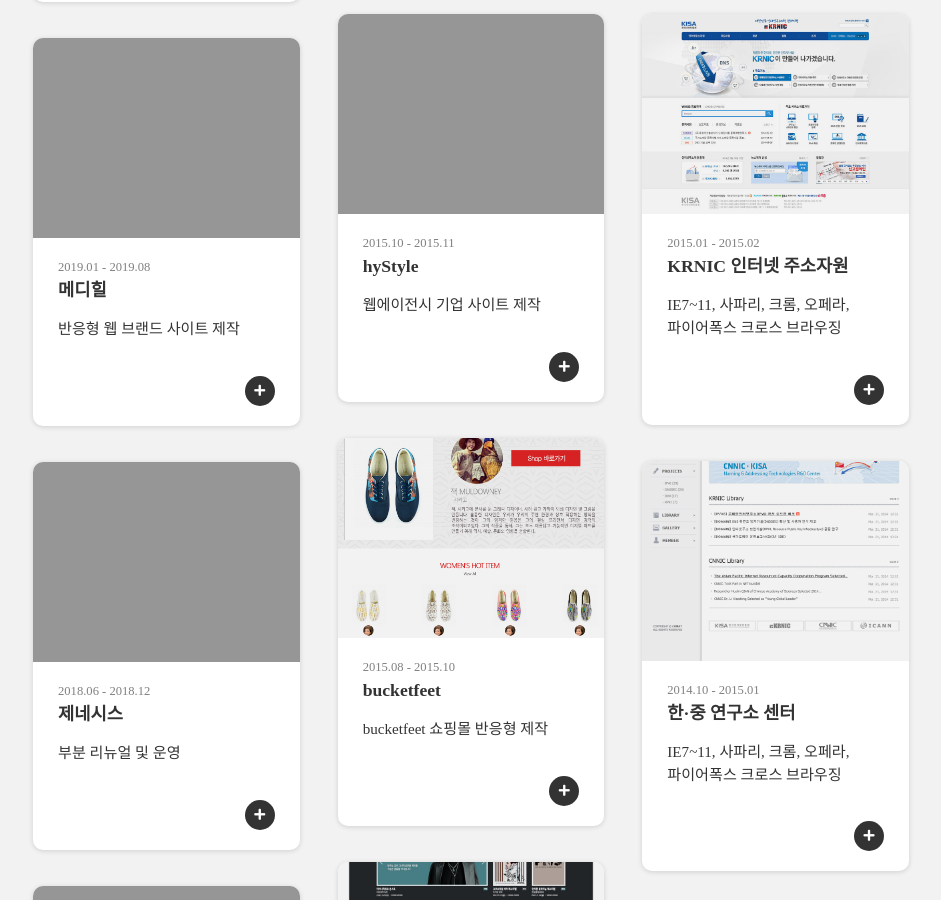
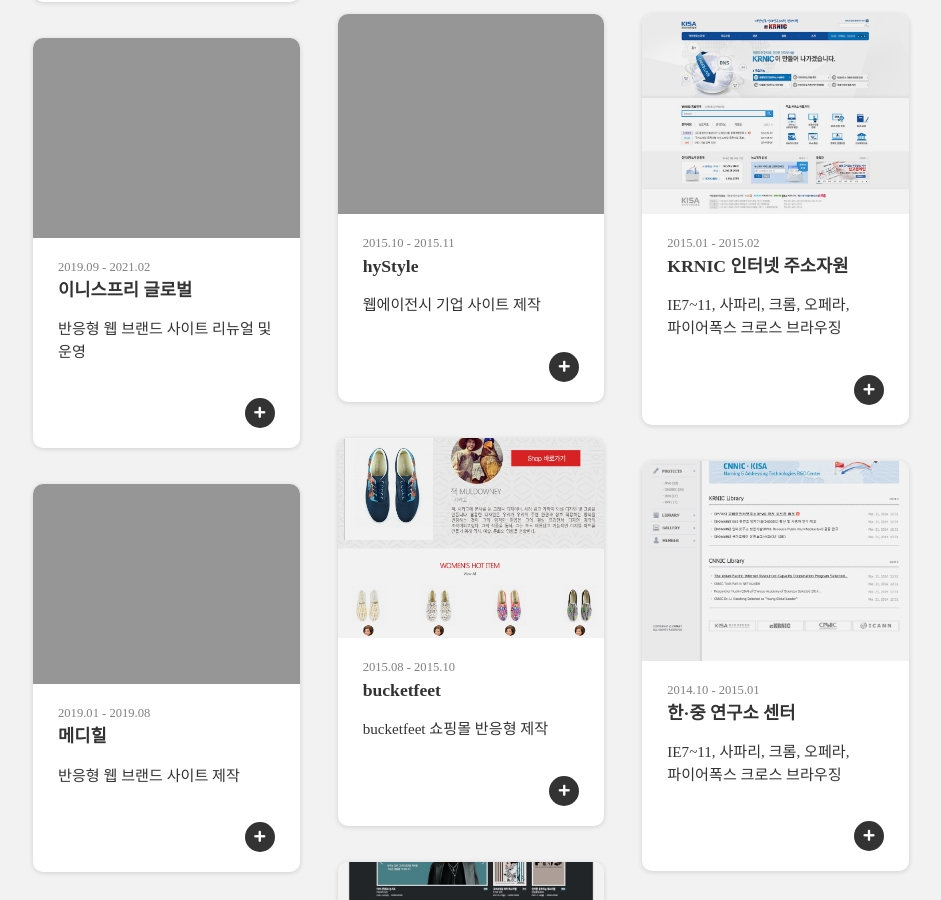
Before and after one commit to JeongrakChoi/JeongrakChoi.github.io, a Jekyll site: the page built from portfolio.html, in a window 1280 px wide and 900 px high, scrolled down 1426 px. Shown: the whole window, without its empty margins (169-1110 px from the left). Built offline with Jekyll 4.4.1, drawn with Linux system fonts in a browser that asks for light colours; nearby versions of some CDN libraries; some web fonts are replaced.

Commit message:
Update projects.yml

```diff
--- a/_data/projects.yml
+++ b/_data/projects.yml
@@ -26,6 +26,16 @@
             <li>OG Tag 추가</li>
             <li>profile 이미지 효과</li>
             <li>gem 배포</li>
+
+- project :
+    print : True # If 'False' is selected, it will not be displayed in 'home.html > aside > .proj-content'.
+    modal : True # If 'True' is selected, modal can open in 'portfolio.html'.
+    url : # Full URL
+    image : "innisfree01.jpg" # path: assets/project/
+    date : 2019.09 - 2021.02
+    title : 이니스프리 글로벌
+    summary : 퍼블리싱(Responsive Web)
+    description : 반응형 웹 브랜드 사이트 리뉴얼 및 운영
 
 - project :
     print : True # If 'False' is selected, it will not be displayed in 'home.html > aside > .proj-content'.
```
